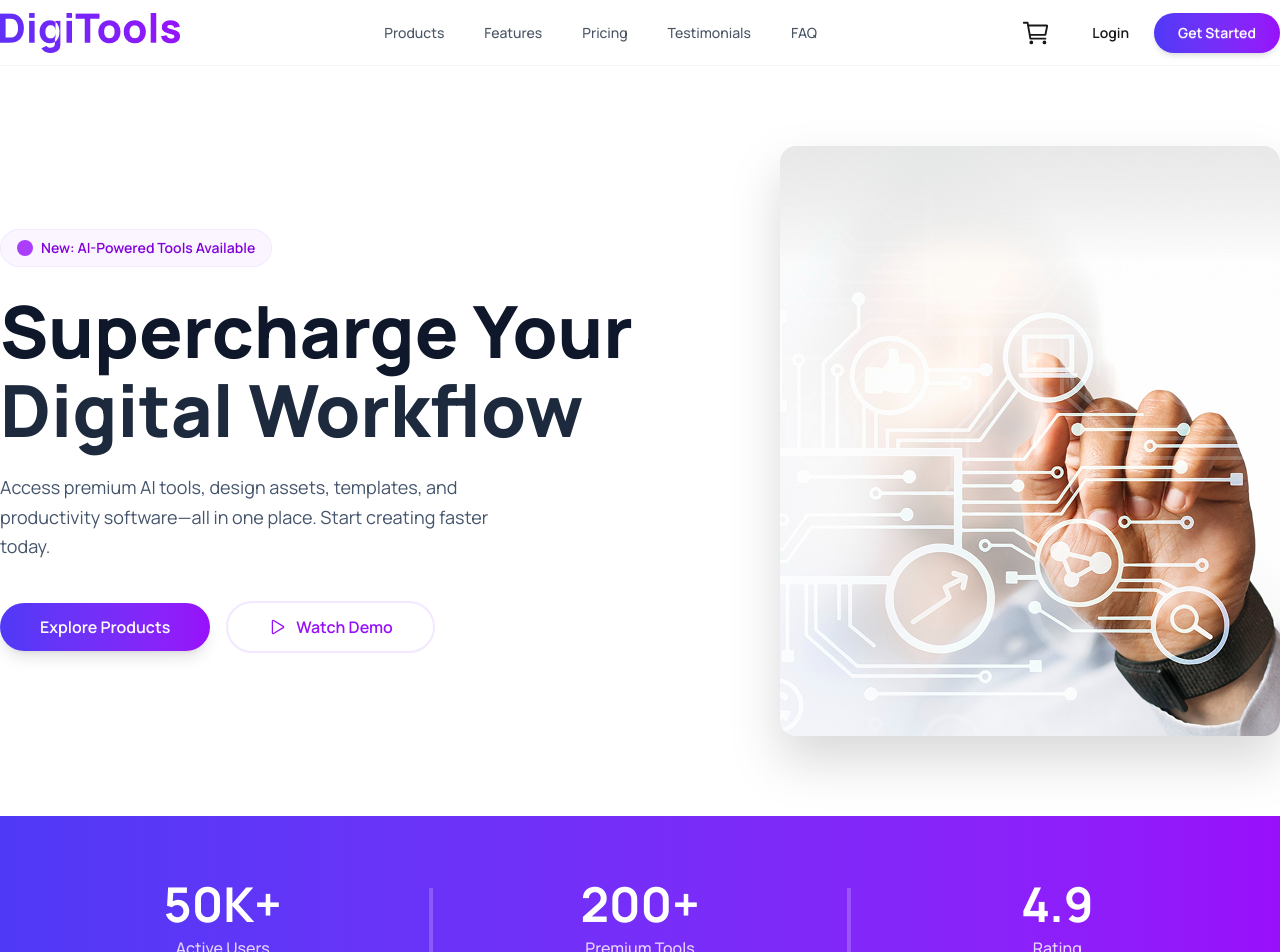
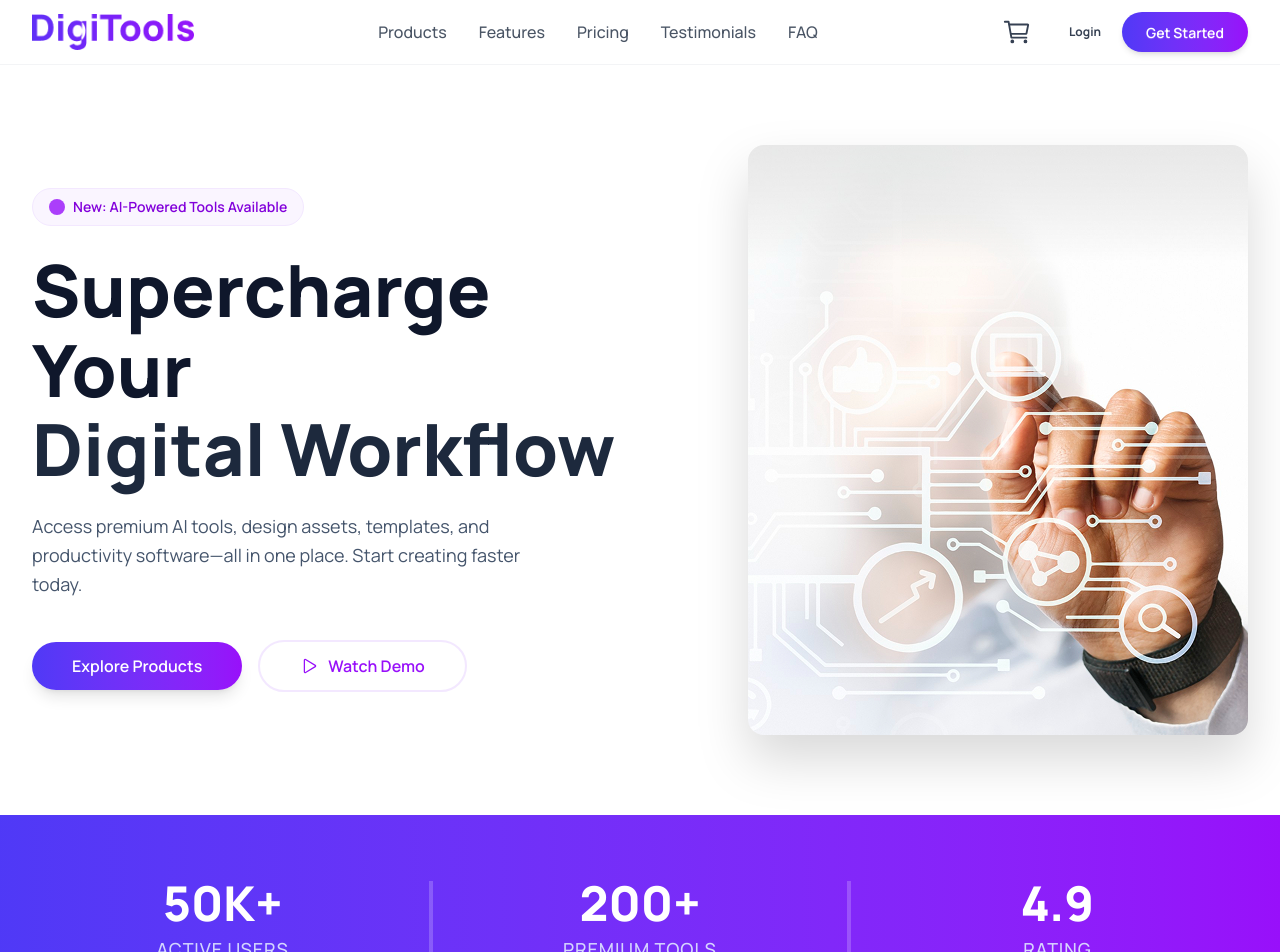
Before and after one commit to mosharof-dev/digitools-marketplace, a React (Vite) app: page / in a window 1280 px wide. Shown: the top 952 px of the page. Built offline with nearby package versions, Linux system fonts and the light colour scheme.

Commit message:
feat: enhance UI with improved navbar responsiveness and consistent spacing

```diff
--- a/src/Components/Banner/Banner.jsx
+++ b/src/Components/Banner/Banner.jsx
@@ -8,7 +8,7 @@ const Banner = () => {
 
     <section className="bg-white overflow-hidden">
 
-      <div className="container mx-auto px-4 lg:px-0 py-12 lg:py-20 flex flex-col-reverse lg:flex-row items-center justify-between">
+      <div className="container mx-auto px-4 lg:px-8 py-12 lg:py-20 flex flex-col-reverse lg:flex-row items-center justify-between">
 
         {/* --- LEFT SIDE: Content --- */}
         <div className="w-full lg:w-1/2 text-center lg:text-left space-y-6 mt-10 lg:mt-0">
@@ -20,7 +20,7 @@ const Banner = () => {
             </p>
           </div>
 
-          {/* Heading - Size ta optimize kora hoyeche */}
+          {/* Heading -  */}
           <h1 className="text-4xl md:text-6xl lg:text-7xl font-extrabold text-slate-900 leading-[1.1]">
             Supercharge Your <br className="hidden lg:block" />
             <span className="text-slate-800">Digital Workflow</span>
--- a/src/Components/Banner/Stats.jsx
+++ b/src/Components/Banner/Stats.jsx
@@ -8,26 +8,33 @@ const Stats = () => {
   ];
 
   return (
-    <section className="bg-linear-to-r mb-8 from-indigo-600 to-purple-600 py-10 lg:py-16">
+
+    <section className="bg-linear-to-r from-indigo-600 to-purple-600 py-12 lg:py-16 mb-8">
       <div className="container mx-auto px-4">
-        {/* Grid layout for responsiveness */}
-        <div className="flex flex-col md:flex-row items-center justify-center gap-10 md:gap-0">
+
+        <div className="flex flex-col md:flex-row items-center justify-center">
 
           {statData.map((item, index) => (
             <React.Fragment key={index}>
               {/* Stat Item */}
-              <div className="text-center flex-1">
-                <h2 className="text-4xl lg:text-5xl font-bold text-white mb-2">
+              <div className="text-center flex-1 py-6 md:py-0 w-full">
+                <h2 className="text-4xl lg:text-5xl font-extrabold text-white mb-2">
                   {item.value}
                 </h2>
-                <p className="text-purple-100 text-sm lg:text-base font-medium opacity-90">
+                <p className="text-indigo-100 text-sm lg:text-lg font-medium opacity-90 uppercase tracking-wider">
                   {item.label}
                 </p>
               </div>
 
-              {/* Vertical Divider (Only visible on Desktop/Tablet) */}
+
               {index !== statData.length - 1 && (
-                <div className="hidden md:block h-16 w-1 bg-white/20"></div>
+                <>
+                  {/* Vertical Divider for Desktop */}
+                  <div className="hidden md:block h-20 w-1 bg-white/20"></div>
+
+                  {/* Horizontal Divider for Mobile) */}
+                  <div className="md:hidden w-full h-1 bg-white/20 my-2"></div>
+                </>
               )}
             </React.Fragment>
           ))}
--- a/src/Components/Footer/Footer.jsx
+++ b/src/Components/Footer/Footer.jsx
@@ -6,7 +6,7 @@ const Footer = () => {
     <footer className="bg-[#0B1120] text-slate-400 py-12 lg:py-16">
 
 
-      <div className="container mx-auto px-6 lg:px-0">
+      <div className="container mx-auto px-6 lg:px-8">
 
         {/* Top Part: Footer Columns */}
         <div className="grid grid-cols-1 md:grid-cols-2 lg:grid-cols-5 gap-12 mb-16">
--- a/src/Components/NavBar/NavBar.jsx
+++ b/src/Components/NavBar/NavBar.jsx
@@ -1,66 +1,68 @@
+
 import React from 'react';
-import NavBarLogo from '../../assets/DigiTools.png'
+import NavBarLogo from '../../assets/DigiTools.png';
 import { IoCartOutline } from "react-icons/io5";
+import { HiMenuAlt3 } from "react-icons/hi";
 
-
-const Navbar = ({cart}) => {
+const Navbar = ({ cart }) => {
   const navLinks = (
     <>
-      <li><a className="hover:text-purple-600 transition">Products</a></li>
-      <li><a className="hover:text-purple-600 transition">Features</a></li>
-      <li><a className="hover:text-purple-600 transition">Pricing</a></li>
-      <li><a className="hover:text-purple-600 transition">Testimonials</a></li>
-      <li><a className="hover:text-purple-600 transition">FAQ</a></li>
+      <li><a className="hover:text-purple-600 transition font-medium">Products</a></li>
+      <li><a className="hover:text-purple-600 transition font-medium">Features</a></li>
+      <li><a className="hover:text-purple-600 transition font-medium">Pricing</a></li>
+      <li><a className="hover:text-purple-600 transition font-medium">Testimonials</a></li>
+      <li><a className="hover:text-purple-600 transition font-medium">FAQ</a></li>
     </>
   );
 
   return (
-    <nav className="bg-white/80 backdrop-blur-md sticky top-0 z-10 border-b border-gray-100">
-      <div className="navbar container mx-auto px-4 lg:px-0">
+    <nav className="bg-white/80 backdrop-blur-md sticky top-0 z-50 border-b border-gray-100">
+      <div className="container mx-auto px-4 lg:px-8 py-3 flex items-center justify-between">
 
-        {/* Mobile Menu (Hamburger) */}
-        <div className="navbar-end start w-auto lg:hidden">
-          <div className="dropdown">
-            <div tabIndex={0} role="button" className="btn btn-ghost lg:hidden p-0 mr-2">
-              <svg xmlns="http://www.w3.org/2000/svg" className="h-6 w-6" fill="none" viewBox="0 0 24 24" stroke="currentColor">
-                <path strokeLinecap="round" strokeLinejoin="round" strokeWidth="2" d="M4 6h16M4 12h8m-8 6h16" />
-              </svg>
-            </div>
-            <ul tabIndex={0} className="menu menu-sm dropdown-content mt-3 z-1 p-2 shadow bg-base-100 rounded-box w-52 font-medium">
-              {navLinks}
-            </ul>
-          </div>
+        {/* --- Left: Logo --- */}
+        <div className="">
+          <img src={NavBarLogo} alt="DigiTools Logo" className="h-7 lg:h-9 cursor-pointer" />
         </div>
 
-        {/* Logo Section */}
-        <div className="flex-1 lg:flex-none">
-          <img src={NavBarLogo} alt="DigiTools Logo" className="h-8 lg:h-10 cursor-pointer" />
-        </div>
+        {/* --- Center: Desktop Menu (Hidden on Mobile) --- */}
+        <ul className="hidden lg:flex items-center gap-8 text-gray-600">
+          {navLinks}
+        </ul>
 
-        {/* Desktop Menu (Center) */}
-        <div className="navbar-center hidden lg:flex flex-1 justify-center">
-          <ul className="menu menu-horizontal px-1 gap-4 font-medium text-gray-600">
-            {navLinks}
-          </ul>
-        </div>
+        {/* --- Right: Actions (Cart, Login, Menu) --- */}
+        <div className="flex items-center gap-3 lg:gap-6">
 
-        {/* Action Buttons (Right) */}
-        <div className="navbar-end w-auto flex items-center gap-2 lg:gap-4">
-          {/* Cart Icon */}
-          <div className="indicator mr-2 cursor-pointer">
-            <IoCartOutline className="text-2xl lg:text-3xl" />
-            {cart.length === 0 ? "":<span className="badge badge-sm badge-primary indicator-item border-none text-white">{cart.length}</span>}
+          {/* Cart Icon with Badge */}
+          <div className="relative cursor-pointer group">
+            <IoCartOutline className="text-2xl lg:text-3xl text-gray-700 group-hover:text-purple-600 transition" />
+            {cart.length > 0 && (
+              <span className="absolute -top-2 -right-2 bg-indigo-600 text-white text-[10px] font-bold h-5 w-5 flex items-center justify-center rounded-full border-2 border-white shadow-sm">
+                {cart.length}
+              </span>
+            )}
           </div>
 
-          {/* Buttons */}
-          <div className="hidden sm:flex items-center gap-2">
-            <button className="btn btn-ghost btn-sm lg:btn-md rounded-full font-semibold">Login</button>
-            <button className="btn bg-linear-to-r from-indigo-600 to-purple-600 hover:opacity-90 text-white border-none btn-sm lg:btn-md rounded-full px-6 shadow-md">
+          {/* Desktop Only Buttons */}
+          <div className="hidden md:flex items-center gap-2">
+            <button className="btn btn-ghost btn-sm rounded-full font-bold text-gray-700">Login</button>
+            <button className="btn bg-linear-to-r from-indigo-600 to-purple-600 hover:opacity-90 text-white border-none btn-sm lg:btn-md rounded-full px-6 shadow-md transition-all">
               Get Started
             </button>
           </div>
+
+          {/* Mobile Menu Dropdown (Hamburger) */}
+          <div className="dropdown dropdown-end lg:hidden">
+            <div tabIndex={0} role="button" className="btn btn-ghost btn-circle btn-sm">
+              <HiMenuAlt3 className="text-2xl" />
+            </div>
+            <ul tabIndex={0} className="menu menu-sm dropdown-content mt-3 z-50 p-4 shadow-xl bg-white rounded-2xl w-56 border border-gray-50 space-y-2">
+              {navLinks}
+              <hr className="my-2 border-gray-100" />
+              <li><button className="btn btn-primary btn-sm text-white rounded-full w-full">Get Started</button></li>
+            </ul>
+          </div>
+
         </div>
-
       </div>
     </nav>
   );
--- a/src/Components/PricingCard/Pricing.jsx
+++ b/src/Components/PricingCard/Pricing.jsx
@@ -31,7 +31,7 @@ const Pricing = () => {
 
   return (
     <section className="bg-[#FFFFFF] py-20 lg:py-28">
-      <div className="container mx-auto px-6 lg:px-0">
+      <div className="container mx-auto px-6 lg:px-8">
 
         {/* Header Content */}
         <div className="text-center space-y-4 mb-16">
@@ -44,7 +44,7 @@ const Pricing = () => {
         </div>
 
         {/* Pricing Cards Grid */}
-        <div className="grid grid-cols-1 md:grid-cols-3 gap-8 ">
+        <div className="grid grid-cols-1 md:grid-cols-2 lg:grid-cols-3 gap-8 ">
           {plans.map((plan, index) => (
             <div
               key={index}
--- a/src/Components/Products/Products.jsx
+++ b/src/Components/Products/Products.jsx
@@ -8,7 +8,7 @@ const Products = ({ productPromise , cart, setCart}) => {
   return (
     <section className="container mx-auto  py-10">
 
-      <div className="container mx-auto px-4 py-10 grid grid-cols-1 md:grid-cols-2 lg:grid-cols-3 gap-6">
+      <div className="container mx-auto px-8  py-10 grid grid-cols-1 md:grid-cols-2 lg:grid-cols-3 gap-6">
   {
     products.map(product => (
       <ProductsCart key={product.id} product={product} cart={cart} setCart={setCart} />
--- a/src/Components/Products/ProductsCart.jsx
+++ b/src/Components/Products/ProductsCart.jsx
@@ -35,7 +35,7 @@ const handleAddToCart = () => {
   };
 
   return (
-    <div className="bg-white border border-transparent hover:border-indigo-400 rounded-xl p-5 shadow-sm hover:shadow-md transition duration-300 flex flex-col justify-between">
+    <div className="bg-white  border border-transparent hover:border-indigo-400 rounded-xl p-5 shadow-sm hover:shadow-md transition duration-300 flex flex-col justify-between">
 
       {/* Top */}
       <div className="flex justify-between items-start mb-4">
--- a/src/Components/StepsSection/StepCard .jsx
+++ b/src/Components/StepsSection/StepCard .jsx
@@ -1,5 +1,5 @@
 import React from 'react';
-import { FiUser, FiBox, FiSend } from "react-icons/fi"; // Lucide icons or similar
+import { FiUser, FiBox, FiSend } from "react-icons/fi";
 
 const StepCard = () => {
   const steps = [
@@ -25,7 +25,7 @@ const StepCard = () => {
 
   return (
     <section className="bg-[#F9FAFC] py-20 px-4">
-      <div className="container mx-auto">
+      <div className="container mx-auto lg:px-8">
         {/* --- Header --- */}
         <div className="text-center mb-16 space-y-4">
           <h2 className="text-3xl lg:text-5xl font-extrabold text-slate-900">
```
Also changed, not shown: src/App.jsx (+7 -0 lines).
